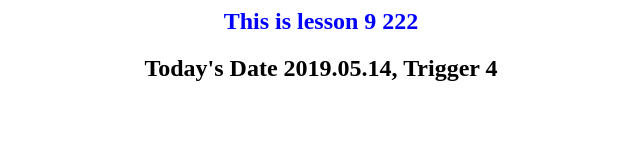
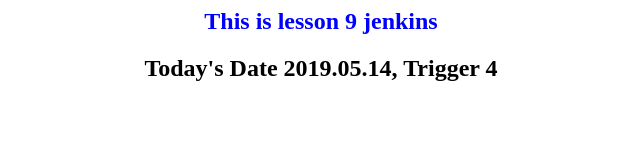
Before and after one commit to thread83/jenkins, a plain HTML site: page index.html in a window 1280 px wide. Shown: the whole page, without its empty margins (319-959 px from the left). Drawn offline with Linux system fonts and the light colour scheme.

Commit message:
Update index.html

```diff
--- a/index.html
+++ b/index.html
@@ -2,7 +2,7 @@
 <body bgcolor=white>
 <center>
 
-<h2><font color=blue> This is lesson 9 222</font></h2>
+<h2><font color=blue> This is lesson 9 jenkins</font></h2>
 <h2>Today's Date 2019.05.14, Trigger 4</h2>
 
 </center>
```
